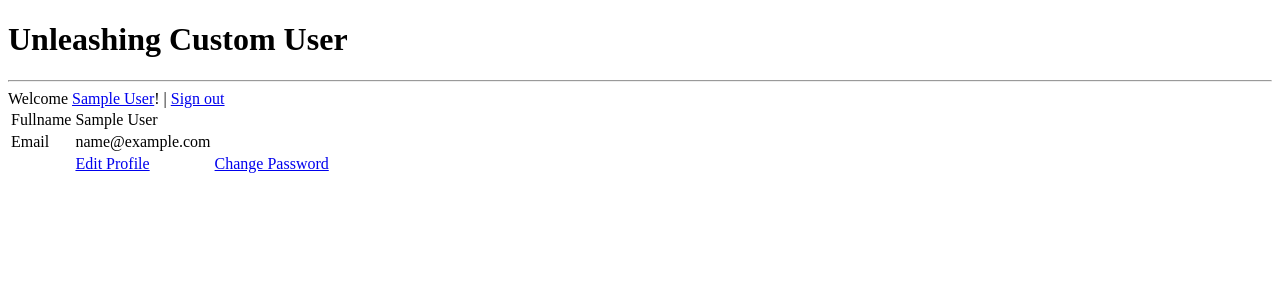
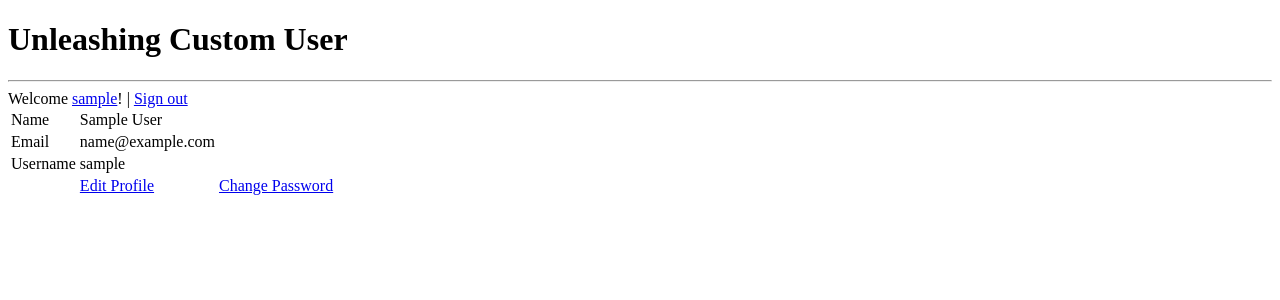
Before and after one commit to roelzkie15/django-custom-user, a Django app: page /my-account in a window 1280 px wide. Shown: the top 300 px of the page. Run offline with Django 3.2, Linux system fonts and the light colour scheme; the visitor is signed in with stand-in values (Sample User, id 1); some libraries are stand-ins or nearby versions.

Commit message:
Add social authentication support for GitHub and Google+
- Overriding django-allauth templates
- Add django-allauth settings
- Add username to avoid conflict with django-allauth user mechanism
- Resolve naming app conflict (account and allauth.account)
- Update README file

```diff
--- a/src/account/__init__.py
+++ b/src/account/__init__.py
@@ -0,0 +1 @@
+default_app_config = 'account.apps.AccountConfig'
--- a/src/account/apps.py
+++ b/src/account/apps.py
@@ -3,3 +3,5 @@ from django.apps import AppConfig
 
 class AccountConfig(AppConfig):
     name = 'account'
+    label = 'default_account'
+    verbose_name = 'Default Account'
--- a/src/account/models.py
+++ b/src/account/models.py
@@ -1,10 +1,12 @@
 from django.db import models
 from django.contrib.auth.models import AbstractBaseUser, BaseUserManager
 from django.core.mail import send_mail
+from django.dispatch import receiver
 
+from allauth.account.signals import  user_signed_up
 
 class UserManager(BaseUserManager):
-    def _create_user(self, email, name=None, is_admin=False, is_staff=False, is_active=False, password=None):
+    def _create_user(self, email, username=None, is_admin=False, is_staff=False, password=None):
         'Method for actual creation of a user'
 
         if not email:
@@ -12,34 +14,34 @@ class UserManager(BaseUserManager):
 
         user = self.model(
             email=self.normalize_email(email),
-            name=name,
+            username=username,
             is_admin=is_admin,
-            is_staff=is_staff,
-            is_active=is_active
+            is_staff=is_staff
         )
 
         user.set_password(password)
         user.save(using=self._db)
         return user
 
-    def create_user(self, email, name=None, password=None):
+    def create_user(self, email, username=None, password=None):
         'Create a simple user'
-        return self._create_user(email=email, name=name, password=password)
+        return self._create_user(email=email, username=username, password=password)
 
-    def create_staffuser(self, email, name=None, password=None):
+    def create_staffuser(self, email, username=None, password=None):
         'Create a staff user'
-        return self._create_user(email=email, name=name, is_staff=True, password=password)
+        return self._create_user(email=email, username=username, is_staff=True, password=password)
 
-    def create_superuser(self, email, name=None, password=None):
+    def create_superuser(self, email, username=None, password=None):
         'Create a super user'
         return self._create_user(
-            email=email, name=name, is_admin=True,
-            is_staff=True, is_active=True, password=password
+            email=email, username=username, is_admin=True,
+            is_staff=True, password=password
         )
 
 class User(AbstractBaseUser):
     email = models.EmailField(max_length=255, unique=True)
-    name = models.CharField(max_length=150)
+    username = models.CharField(max_length=150, unique=True)
+    name = models.CharField(max_length=150, blank=True)
     is_admin = models.BooleanField(default=False)
     is_active = models.BooleanField(default=False)
     is_staff = models.BooleanField(default=False)
@@ -49,7 +51,7 @@ class User(AbstractBaseUser):
     objects = UserManager()
 
     USERNAME_FIELD = 'email'
-    REQUIRED_FIELDS = ['name']
+    REQUIRED_FIELDS = ['username']
 
     def __str__(self):
         return f'{self.email}'
@@ -58,7 +60,7 @@ class User(AbstractBaseUser):
         return f'{self.name}'
 
     def get_short_name(self):
-        return f'{self.name}'
+        return f'{self.username}'
 
     def has_perm(self, perm, obj=None):
         'Does the user have a specific permission?'
@@ -86,3 +88,8 @@ class User(AbstractBaseUser):
     def has_admin_perm(self):
         'Is the user is super admin?'
         return self.is_admin
+
+@receiver(user_signed_up)
+def user_signed_up_(request, user, **kwargs):
+    user.is_active = True # Only for allauth account to avoid inactive user authentication.
+    user.save()
--- a/src/account/templates/account/account-activation-email.html
+++ b/src/account/templates/account/account-activation-email.html
@@ -1,5 +1,5 @@
 {% autoescape off %}
-Hi {{ user.name }},
+Hi {{ user.username }},
 
 Please click on the link below to confirm your registration:
 
--- a/src/account/templates/account/my-account.html
+++ b/src/account/templates/account/my-account.html
@@ -6,12 +6,16 @@
 	<table>
 		<tbody>
 			<tr>
-				<td>Fullname</td>
+				<td>Name</td>
 				<td>{{ user.name }}</td>
 			</tr>
 			<tr>
 				<td>Email</td>
 				<td>{{ user.email }}</td>
+			</tr>
+			<tr>
+				<td>Username</td>
+				<td>{{ user.username}}</td>
 			</tr>
 			<tr>
 				<td></td>
--- a/src/account/views.py
+++ b/src/account/views.py
@@ -1,7 +1,7 @@
 from django.contrib.auth.mixins import LoginRequiredMixin
 from django.contrib.auth import login
 from django.contrib.sites.shortcuts import get_current_site
-from django.shortcuts import render, redirect, reverse
+from django.shortcuts import render, redirect
 from django.urls import reverse_lazy
 from django.utils.encoding import force_bytes
 from django.utils.encoding import force_text
@@ -21,24 +21,26 @@ class Signup(CreateView):
     success_url = reverse_lazy('account:notice')
     template_name = 'account/sign-up.html'
 
-    def form_valid(self, form):
+    def form_valid(self, form, commit=True):
 
         # Save the provided password in hashed format
         user = form.save(commit=False)
         user.set_password(form.cleaned_data['password1'])
-        user.save()
 
-        # Prepare email activation content
-        current_site = get_current_site(self.request)
-        subject = 'Activate your account'
-        message = render_to_string('account/account-activation-email.html', {
-            'user': user,
-            'domain': current_site.domain,
-            'uid': force_text(urlsafe_base64_encode(force_bytes(user.pk))),
-            'token': account_activation_token.make_token(user),
-        })
+        if commit:
+            user.save()
 
-        user.email_user(subject, message)
+            # Prepare email activation content
+            current_site = get_current_site(self.request)
+            subject = 'Activate your account'
+            message = render_to_string('account/account-activation-email.html', {
+                'user': user,
+                'domain': current_site.domain,
+                'uid': force_text(urlsafe_base64_encode(force_bytes(user.pk))),
+                'token': account_activation_token.make_token(user),
+            })
+
+            user.email_user(subject, message)
 
         return super().form_valid(form)
 
@@ -72,7 +74,7 @@ class EmailVerificationNotice(TemplateView):
             return redirect('home')
         return super().dispatch(*args, **kwargs)
 
-def activate(request, uid, token):
+def activate(request, uid, token, backend='django.contrib.auth.backends.ModelBackend'):
     '''
     Explicitly activate newly registered user account
     :param request:
@@ -89,7 +91,7 @@ def activate(request, uid, token):
     if user is not None and account_activation_token.check_token(user, token):
         user.is_active = True
         user.save()
-        login(request, user)
+        login(request, user, backend)
         return redirect('home')
     else:
         return render(request, 'account/account-verification-invalid-notice.html')
--- a/src/django_custom_user/urls.py
+++ b/src/django_custom_user/urls.py
@@ -23,4 +23,5 @@ urlpatterns = [
     path('', BaseView.as_view(), name='home'),
     path('', include('account.urls')),
     path('', include('django.contrib.auth.urls')),
+    path('social-api/auth/', include('allauth.urls'))
 ]
--- a/src/templates/master/base.html
+++ b/src/templates/master/base.html
@@ -1,4 +1,5 @@
 {% load static %}
+{% load socialaccount %}
 
 <!DOCTYPE html>
 <html lang="en">
@@ -11,10 +12,12 @@
 	<hr>
 
 	{% if user.is_authenticated %}
-		Welcome <a href="{% url 'account:detail' %}">{{ user.name }}</a>! | <a href="{% url 'logout' %}">Sign out</a>
+		Welcome <a href="{% url 'account:detail' %}">{{ user.username }}</a>! | <a href="{% url 'logout' %}">Sign out</a>
 	{% else %}
-		<a href="{% url 'login' %}">login</a>
-		<a href="{% url 'account:sign-up' %}">signup</a>
+		<a href="{% url 'login' %}">Login</a>
+		<a href="{% url 'account:sign-up' %}">Sign up</a> Or
+		<a href="{% provider_login_url 'github' %}">Sign up with Github</a> Or
+		<a href="{% provider_login_url 'google' %}">Sign up with Google</a>
 	{% endif %}
 
 	<div>
```
Also changed, not shown: src/account/admin.py (+4 -4 lines), src/account/forms.py (+4 -4 lines), src/django_custom_user/settings.py (+40 -10 lines), src/templates/account/email_confirm.html (added, +28 -0 lines), src/templates/account/verification_sent.html (added, +8 -0 lines), README.md, 2 other files.
